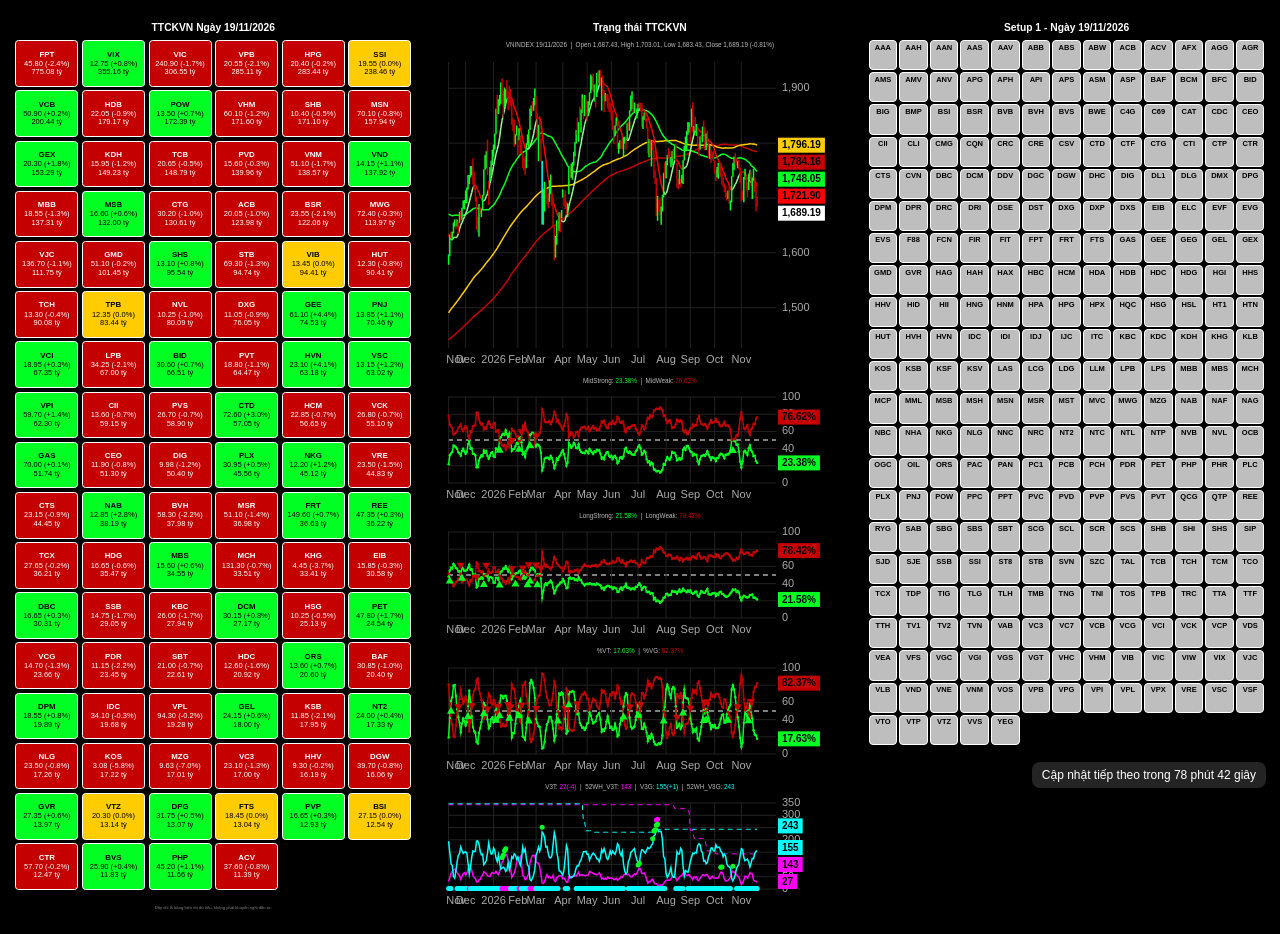
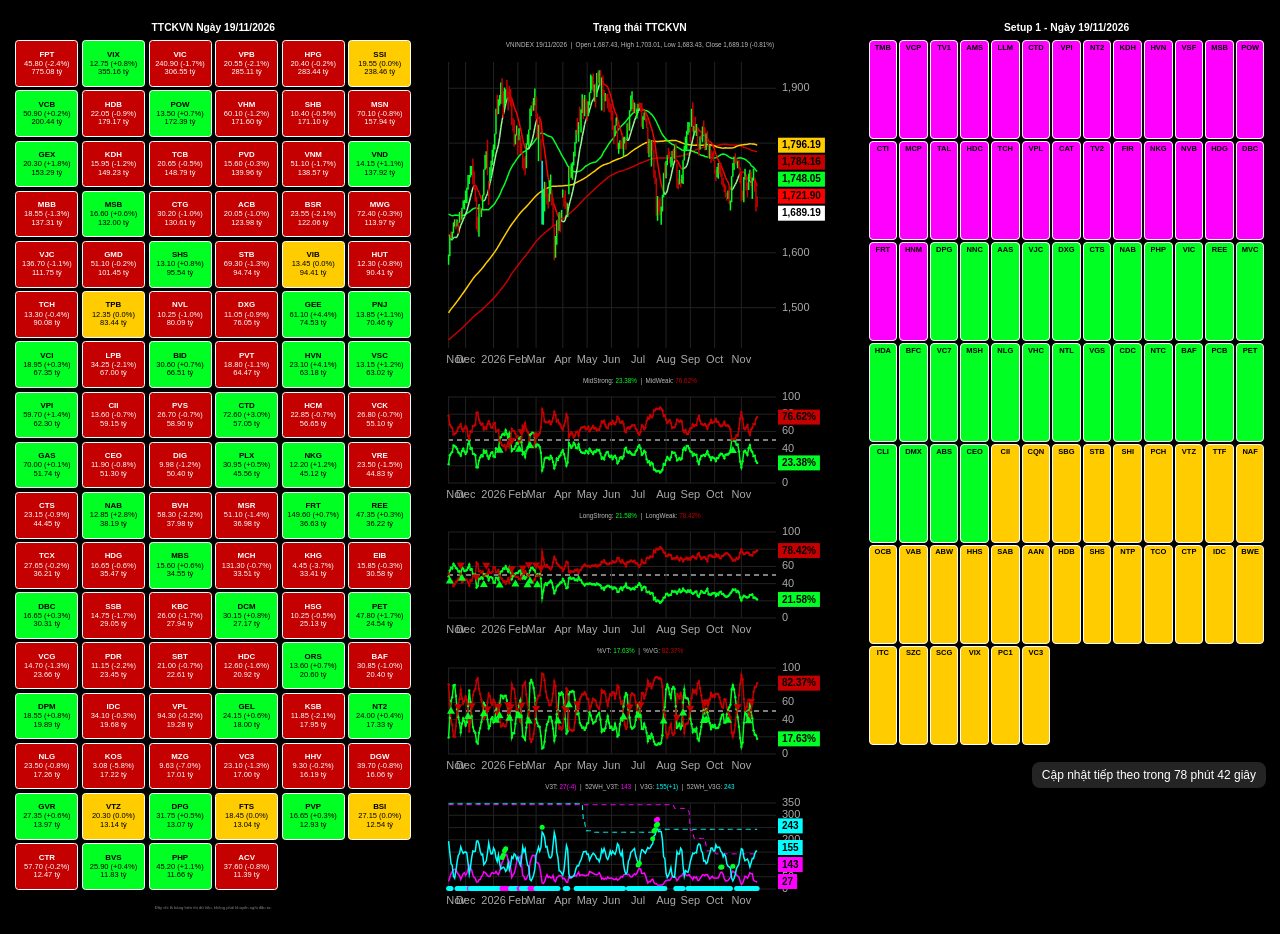
Before and after one commit to internbobi/stockboard, a plain HTML site: page index.html in a window 1280 px wide. Drawn offline with Linux system fonts and the light colour scheme.

Commit message:
Block 3: Setup 1 shows Top 10/20/30 with group colors (Dat 2026-11-19)

```diff
--- a/index.html
+++ b/index.html
@@ -109,24 +109,31 @@ function refreshAll() {
 }
 loadData();
 setInterval(refreshAll, 30000);
-// move), but only re-rendered when the list actually changes, so the
-// panel's scroll position is not reset on every refresh.
+// ---- Block 3 (Setup 1): Top 10/20/30 groups ----
+// setup1.json: ranked list with group labels (rank order = RS descending).
+// Only the top 30% is shown, colored by group: Top 10% magenta (V3T color
+// in Block 2), Top 20% green (up-price color in Block 1), Top 30% yellow
+// (flat-price color in Block 1). Reloaded every 30s; re-rendered only when
+// the list actually changes, so the panel's scroll position is not reset.
 let setupSyms = null;
+const SETUP_COLORS = {'Top 10%': '#FF00FF', 'Top 20%': '#00FF22', 'Top 30%': '#FFCC00'};
 function loadSetup() {
-  fetch('dkkl_symbols.json?t=' + Date.now()).then(r => {
-    if (!r.ok) throw new Error('Không tải được dkkl_symbols.json');
+  fetch('setup1.json?t=' + Date.now()).then(r => {
+    if (!r.ok) throw new Error('Không tải được setup1.json');
     return r.json();
   }).then(data => {
-    const key = data.symbols.join(',');
+    const shown = data.items.filter(it => it.group);
+    const key = shown.map(it => it.symbol + ':' + it.group).join(',');
     if (key === setupSyms) return; // unchanged — keep scroll position
     setupSyms = key;
     const grid = document.getElementById('setupGrid');
     const st = grid.scrollTop;
     grid.innerHTML = '';
-    data.symbols.forEach(sym => {
+    shown.forEach(it => {
       const d = document.createElement('div');
       d.className = 'setup-cell';
-      d.textContent = sym;
+      d.style.background = SETUP_COLORS[it.group];
+      d.textContent = it.symbol;
       grid.appendChild(d);
     });
     grid.scrollTop = st;
```
